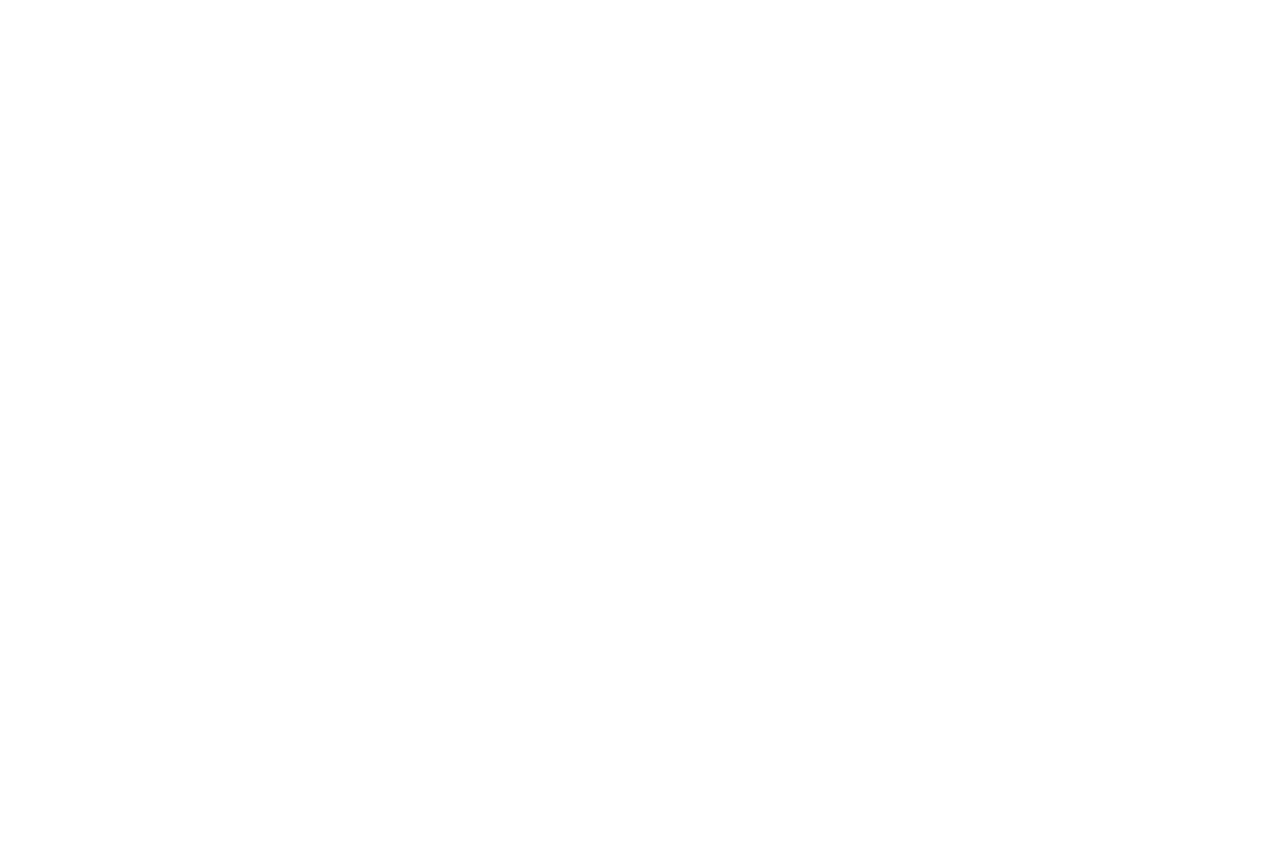
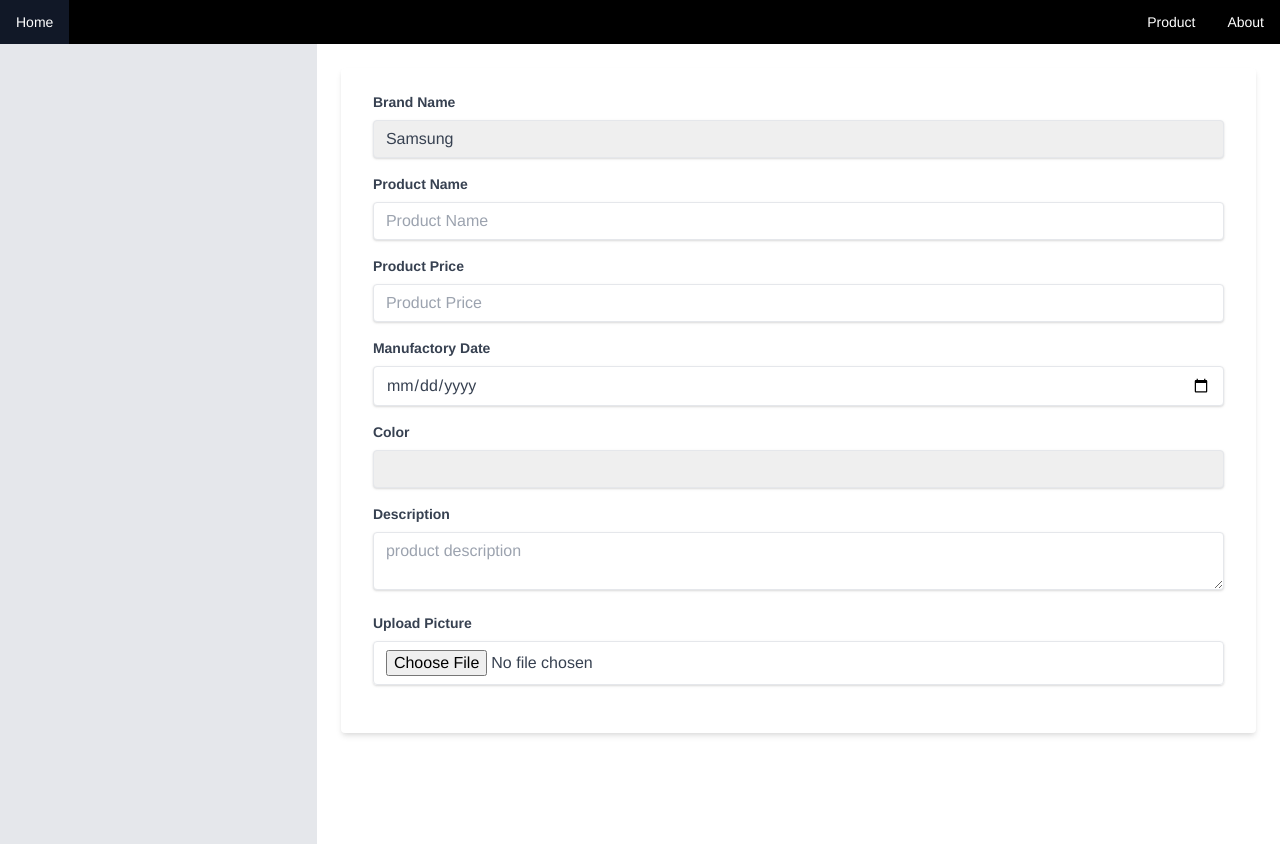
Before and after one commit to kakajj/front-end-vuejs, a Vue app: page /product/add in a window 1280 px wide. Before the commit this address had no page. Before the commit the page ends 800 px from the top, so only its background shows below. Built offline with nearby package versions, Linux system fonts and the light colour scheme; data requests are answered from the project's data file; some icons are missing.

Commit message:
UPDATE Add New Product Form

```diff
--- a/src/components/NavBar.vue
+++ b/src/components/NavBar.vue
@@ -5,7 +5,7 @@
     </div>
     <div class="group">
         <div @mouseover='toggleShow' class="item">Product</div>
-        <router-link to="/Product" v-show="showMenu" @mouseleave="toggleShow" class="item">Add Product</router-link>
+        <router-link to="/product/add" v-show="showMenu" @mouseleave="toggleShow" class="item">Add Product</router-link>
         <router-link to="/about" class="item">About</router-link>
     </div>
   </nav>
@@ -30,7 +30,7 @@
 
 <style scoped>
 .menu-bar {
-    @apply bg-black text-white  flex justify-between box-border mb-2
+    @apply bg-black text-white  flex justify-between box-border
 }
 .item, .item-home{
     @apply  bg-transparent text-sm inline-block box-border py-3 px-4
--- a/src/router/index.js
+++ b/src/router/index.js
@@ -29,6 +29,11 @@
     props:true,
     component: ()=> import(/* webpackChunkName: "view" */ '../views/ViewProduct.vue'),
   },
+  {
+    path:'/product/add',
+    name: 'AddProduct',
+    component: ()=> import(/* webpackChunkName: "AddProduct" */ '../views/AddProduct.vue'),
+  },
 ]
 
 const router = createRouter({
--- /dev/null
+++ b/src/views/AddProduct.vue
@@ -0,0 +1,176 @@
+<template>
+  <nav-bar></nav-bar>
+  <div class="container flex flex-row">
+    <div class="bg-gray-200 w-2/6 h-screen">
+      <head>
+        <h1 class="title">Add New Product เพิ่มสินค้า</h1>
+      </head>
+    </div>
+    <div class="w-full p-6">
+      <form id="form">
+        <div class="mb-4">
+          <label class="input-name" for="Date"> Brand Name </label>
+          <select
+            class="input"
+            name="brand"
+            id="brand"
+            type="radio"
+            placeholder="Select Brand"
+            required
+          >
+            <option
+              v-for="(brand, index) in brandArray"
+              :key="index"
+              :value="brand.brandId"
+            >
+              {{ brand.brandName }}
+            </option>
+          </select>
+        </div>
+        <div class="mb-4">
+          <label class="input-name" for="Date"> Product Name </label>
+          <input
+            class="input"
+            name="name"
+            id="name"
+            placeholder="Product Name"
+            required
+          />
+        </div>
+        <div class="mb-4">
+          <label class="input-name" for="Date"> Product Price </label>
+          <input
+            class="input"
+            name="price"
+            id="price"
+            type="number"
+            placeholder="Product Price"
+            required
+          />
+        </div>
+        <div class="mb-4">
+          <label class="input-name" for="Date"> Manufactory Date </label>
+          <input
+            class="input"
+            name="date"
+            id="date"
+            type="date"
+            placeholder="Ingresa tu Fecha de Nacimiento"
+            required
+          />
+        </div>
+        <div class="mb-4">
+          <label class="input-name" for="Date"> Color </label>
+          <select
+             :style="{ backgroundColor: selectColor }"
+            v-model="selectColor"
+            class="input"
+            name="color"
+            id="color"
+            type="checkbox"
+            placeholder="Select color"
+            required
+          >
+            <option
+              v-for="(color, index) in colorArray"
+              :key="index"
+              :value="color.colorHex"
+            >
+              {{ color.colorName }}
+            </option>
+          </select>
+        </div>
+        <div class="mb-4">
+          <label class="input-name" for="name"> Description </label>
+
+          <textarea
+            class="input"
+            name="message2"
+            id="message2"
+            type="text"
+            placeholder="product description"
+            required
+          ></textarea>
+        </div>
+        <div class="mb-4">
+          <label class="input-name" for="name"> Upload Picture </label>
+
+          <input
+            class="input"
+            name="file"
+            id="file"
+            type="file"
+            placeholder="product image"
+            required
+          >
+        </div>
+        <!-- <div class="flex items-center justify-end">
+                <button id="submit"
+                    class="bg-green-500 hover:bg-green-700 text-white font-bold py-2 px-4 rounded focus:outline-none focus:shadow-outline"
+                    type="submit">
+                    <i class="fab fa-whatsapp"></i> Enviar a WhatsApp
+                </button>
+            </div> -->
+      </form>
+    </div>
+  </div>
+</template>
+
+<script>
+const axios = require("axios");
+import NavBar from "../components/NavBar.vue";
+export default {
+  components: { NavBar },
+  created() {
+    this.fetchBrand();
+    this.fetchColor();
+  },
+  data() {
+    return {
+      brandArray: [],
+      colorArray: [],
+      selectColor: '',
+    };
+  },
+  methods: {
+    fetchBrand() {
+      axios
+        .get("http://localhost:3000/Brand")
+        .then((response) => {
+          this.brandArray = response.data;
+          return response.data;
+        })
+        .then(() => {})
+        .catch((err) => {
+          console.error(err);
+        });
+    },
+    fetchColor() {
+      axios
+        .get("http://localhost:3000/Color")
+        .then((response) => {
+          this.colorArray = response.data;
+          return response.data;
+        })
+        .catch((err) => {
+          console.error(err);
+        });
+    },
+  },
+};
+</script>
+
+<style scope>
+.title {
+  @apply text-left font-extrabold text-2xl pl-4 pt-9;
+}
+form {
+  @apply bg-white shadow-md rounded px-8 pt-6 pb-8 mb-4;
+}
+.input-name {
+  @apply text-left block text-gray-700 text-sm font-bold mb-2;
+}
+.input {
+  @apply shadow appearance-none border rounded w-full py-2 px-3 text-gray-700 leading-tight focus:outline-none focus:shadow-md;
+}
+</style>
--- a/src/views/Product.vue
+++ b/src/views/Product.vue
@@ -29,7 +29,7 @@
       <div class="item" v-for="(p, index) in productList" :key="index">
         <div class="content">
           <p>{{ p.brandName }} {{ p.name }}</p>
-          <img class="blank-img" :src="require('@/assets/'+p.image)" />
+          <img class="blank-img cursor-pointer" @click="go(p.id)" :src="require('@/assets/'+p.image)">
           <p>{{ p.description }}</p>
           <p>Release: {{ p.manufactoryDate }}</p>
           <div class="btn">
@@ -79,6 +79,9 @@
     };
   },
   methods: {
+    go(id){
+      this.$router.push({ name: 'ViewProduct', params: { slug: id } })
+    },
     fetchProduct() {
       axios
         .get(this.url)
```
